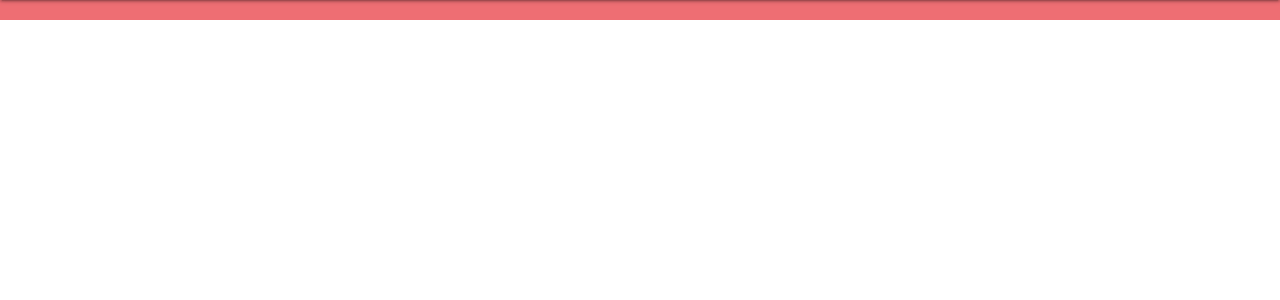
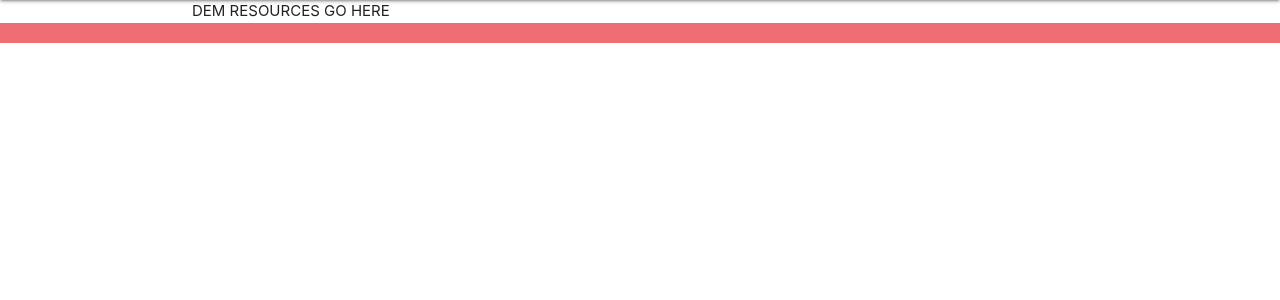
Before and after one commit to Nexusmane/GitEmployed, a Django app: template main_app/templates/resources/index.html in a window 1280 px wide. Shown: the part 64-364 px from the top of the page. Run offline with Django 3.2, Linux system fonts and the light colour scheme; the template is opened without the code that fills it, so the values that code supplies are empty.

Commit message:
Add template for resource index. Incomplete.

```diff
--- a/main_app/templates/resources/index.html
+++ b/main_app/templates/resources/index.html
@@ -1,6 +1,6 @@
 {% extends 'base.html' %}
 {% block content %}
 
-
+DEM RESOURCES GO HERE
 
 {% endblock %}
```
